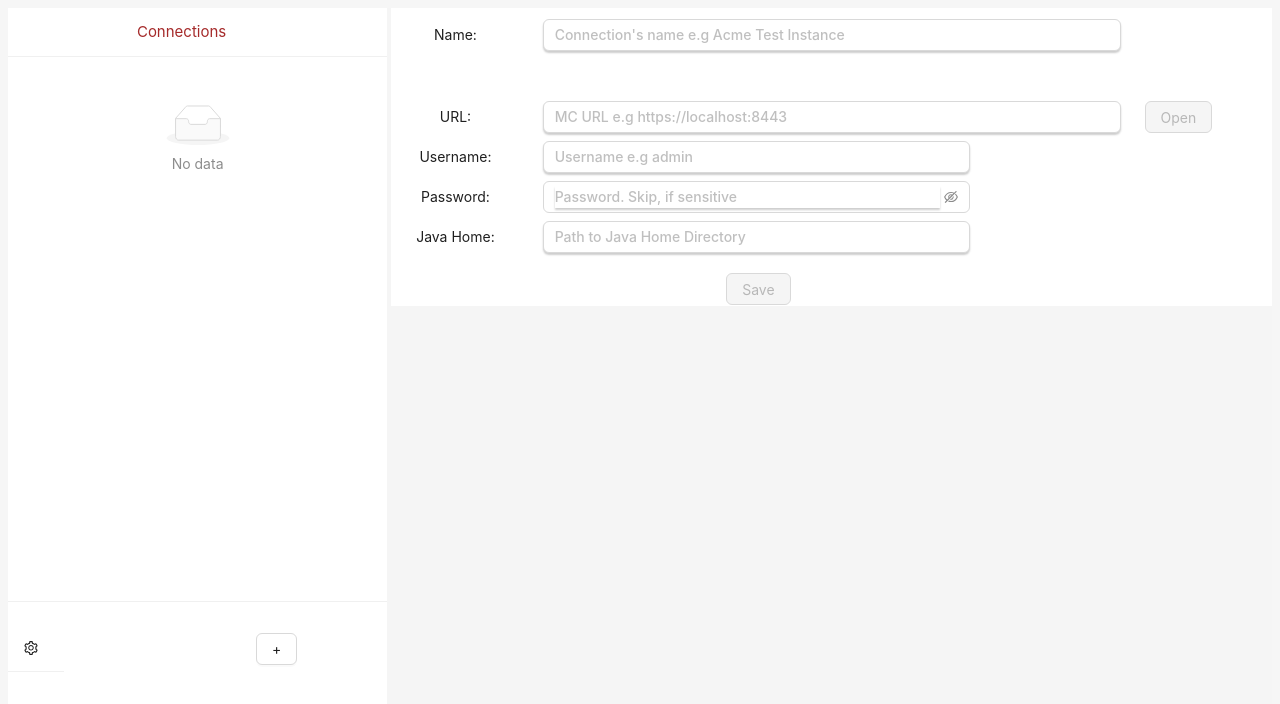
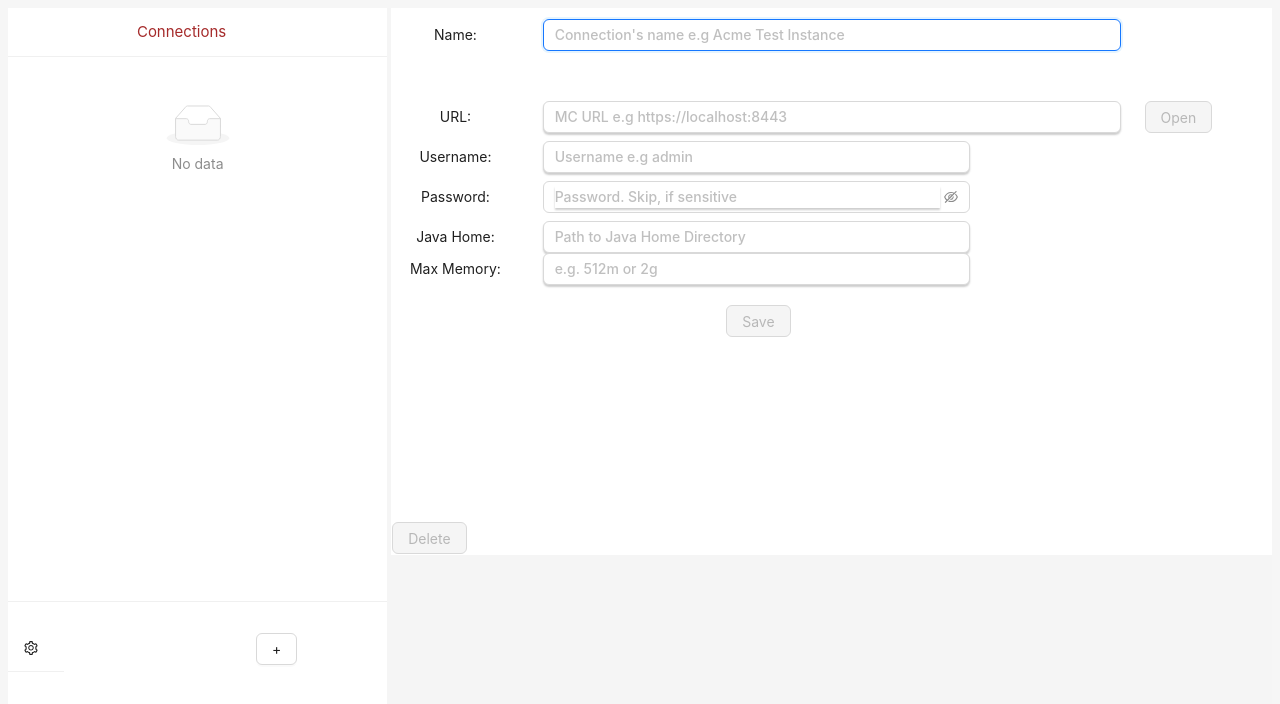
Before and after one commit to kayyagari/ballista, a React (Vite) app: page / in a window 1280 px wide. Shown: the top 704 px of the page. Built offline with nearby package versions, Linux system fonts and the light colour scheme.

Commit message:
o configure max heap memory size o delete connections o highlight the selected connection in the list

```diff
--- a/src/App.tsx
+++ b/src/App.tsx
@@ -1,6 +1,6 @@
 import React, {useEffect, useState} from "react";
 import { invoke } from "@tauri-apps/api/tauri";
-import { open } from '@tauri-apps/api/dialog';
+import { open, confirm } from '@tauri-apps/api/dialog';
 import "./App.css";
 import {
     Avatar,
@@ -191,7 +191,37 @@ function App() {
         setDirty(true);
     }
 
-    function deleteConnection() {
+    function updateHeapSize(e: any) {
+        setCc({
+            ...cc,
+            heapSize: e.target.value
+        })
+        setDirty(true);
+    }
+
+    async function deleteConnection() {
+        const confirmed = await confirm('Do you want to delete connection ' + cc.name + '?', { title: '', type: 'warning' });
+        if(confirmed) {
+            const resp = await invoke("delete", {id: cc.id});
+            if(resp == "success") {
+                let i = -1;
+                let pos = -1;
+                let tmp = data.filter(c => {
+                    i++;
+                    if(c.id == cc.id) {
+                        pos = i;
+                    }
+                    return c.id !== cc.id;
+                });
+                setData(tmp);
+                if(pos != -1) {
+                    if(pos == tmp.length) {
+                        pos--;
+                    }
+                    setCc(tmp[pos])
+                }
+            }
+        }
     }
 
     async function saveConnection() {
@@ -223,7 +253,7 @@ function App() {
                           size="small"
                           dataSource={data}
                           renderItem={(item, index) => (
-                              <List.Item key={item.id} onClick={() => selectConnection(index)}>
+                              <List.Item key={item.id} onClick={() => selectConnection(index)} style={{background: cc.id == item.id ? 'lightgrey': 'white'}}>
                                   <List.Item.Meta
                                       avatar={<Avatar icon={<ApiOutlined />} />}
                                       title={item.name}
@@ -249,7 +279,7 @@ function App() {
                         <Row align={'middle'} gutter={[24, 3]} style={{ marginBottom: 50, marginTop: 10 }}>
                             <Col span={4}>Name:</Col>
                             <Col span={16}>
-                                <Input placeholder={"Connection's name e.g Acme Test Instance"} size={"middle"} bordered value={cc.name} onChange={updateName} />
+                                <Input placeholder={"Connection's name e.g Acme Test Instance"} size={"middle"} bordered value={cc.name} onChange={updateName} autoFocus={true}/>
                             </Col>
                         </Row>
                         <Row align={"middle"} gutter={[24, 3]} style={{ marginBottom: 8 }}>
@@ -279,14 +309,20 @@ function App() {
                                 <Input placeholder={"Path to Java Home Directory"} size={"middle"} bordered value={cc.javaHome} onChange={updateJavaHome} />
                             </Col>
                         </Row>
+                        <Row align={'middle'} gutter={[24, 3]}>
+                            <Col span={4}>Max Memory:</Col>
+                            <Col span={12}>
+                                <Input placeholder={"e.g. 512m or 2g "} size={"middle"} bordered value={cc.heapSize} onChange={updateHeapSize} />
+                            </Col>
+                        </Row>
                         <Row>
                             <Col span={20} style={{ marginTop: 20, alignContent: "end" }}>
                                 <Button type={"primary"} disabled={!dirty} onClick={saveConnection}>Save</Button>
                             </Col>
                         </Row>
-                        {/*<Row style={{ marginTop: 230 }}>*/}
-                        {/*    <Col style={{ alignContent: "end" }}><Button type={"primary"} danger onClick={deleteConnection}>Delete</Button></Col>*/}
-                        {/*</Row>*/}
+                        <Row style={{ marginTop: 185 }}>
+                            <Col style={{ alignContent: "end" }}><Button type={"primary"} danger onClick={deleteConnection} disabled={cc.id == ""}>Delete</Button></Col>
+                        </Row>
                     </div>
                 </Content>
             </Layout>
```
Also changed, not shown: 1 other file (tests, documents, lock files or other folders).
